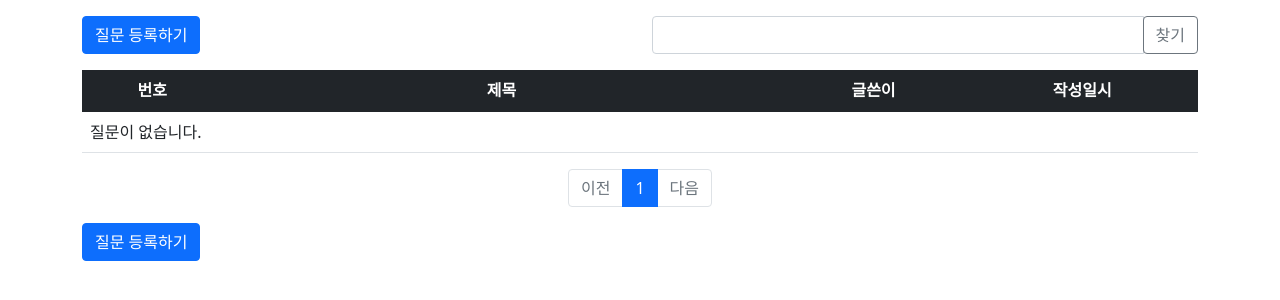
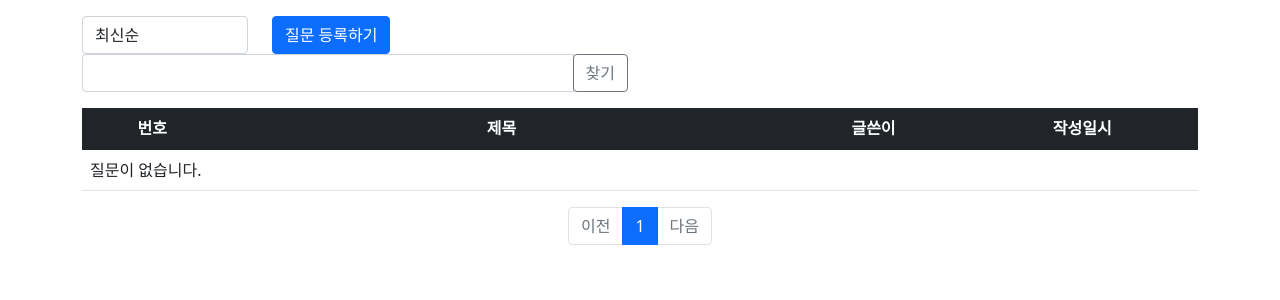
Before and after one commit to kyeonghunkim123/Hyper_Python_Study, a Django app: page / in a window 1280 px wide. Shown: the part 57-357 px from the top of the page. Run offline with Django 3.2, Linux system fonts and the light colour scheme; data that the repository does not hold is empty; some libraries are stand-ins or nearby versions.

Commit message:
최신순, 추천순, 인기순 으로 정렬

```diff
--- a/pybo/views/base_views.py
+++ b/pybo/views/base_views.py
@@ -1,13 +1,24 @@
 from django.core.paginator import Paginator
 from django.shortcuts import render, get_object_or_404
 from ..models import Question
-from django.db.models import Q
+from django.db.models import Q, Count
 
 
 def index(request):
     page = request.GET.get('page', '1')  # 페이지
     kw = request.GET.get('kw', '')  # 검색어
-    question_list = Question.objects.order_by('-create_date')
+    so = request.GET.get('so', 'recent')
+
+    # question_list = Question.objects.order_by('-create_date')
+
+    if so == 'recommend':
+        question_list = Question.objects.annotate(num_voter=Count('voter')).order_by('-num_voter', '-create_date')
+    elif so == 'popular':
+        question_list = Question.objects.annotate(num_answer=Count('answer')).order_by('-num_answer', '-create_date')
+    else:
+        question_list = Question.objects.order_by('-create_date')
+
+
     if kw:
         question_list = question_list.filter(
             Q(subject__icontains=kw) |  # 제목 검색
@@ -18,7 +29,8 @@ def index(request):
         ).distinct()
     paginator = Paginator(question_list, 10)  # 페이지당 10개씩 보여주기
     page_obj = paginator.get_page(page)
-    context = {'question_list': page_obj, 'page': page, 'kw': kw}
+    max_index = len(paginator.page_range)
+    context = {'question_list': page_obj, 'max_index': max_index, 'page': page, 'kw': kw, 'so': so}
     return render(request, 'pybo/question_list.html', context)
 
 def detail(request, question_id):
--- a/templates/pybo/question_detail.html
+++ b/templates/pybo/question_detail.html
@@ -99,7 +99,7 @@
             <label for="content" class="form-label">답변내용</label>
             <textarea {% if not user.is_authenticated %}disabled{% endif %}
               name="content" id="content" class="form-control" rows="10"></textarea>
-            <textarea name="content" id="content" class="form-control" rows="10"></textarea>
+{#            <textarea name="content" id="content" class="form-control" rows="10"></textarea>#}
         </div>
         <input type="submit" value="답변등록" class="btn btn-primary">
     </form>
--- a/templates/pybo/question_list.html
+++ b/templates/pybo/question_list.html
@@ -3,6 +3,15 @@
 {% block content %}
 <div class="container my-3">
     <div class="row my-3">
+<!-- 정렬조건 추가 -->
+        <div class="col-2">
+            <select class="form-control so">
+                <option value="recent" {% if so == 'recent' %}selected{% endif %}>최신순</option>
+                <option value="recommend" {% if so == 'recommend' %}selected{% endif %}>추천순</option>
+                <option value="popular" {% if so == 'popular' %}selected{% endif %}>인기순</option>
+            </select>
+        </div>
+<!-- 정렬조건 추가 끝-->
         <div class="col-6">
             <a href="{% url 'pybo:question_create' %}" class="btn btn-primary">질문 등록하기</a>
         </div>
@@ -92,11 +101,12 @@
         {% endif %}
     </ul>
     <!-- 페이징처리 끝 -->
-    <a href="{% url 'pybo:question_create' %}" class="btn btn-primary">질문 등록하기</a>
+{#    <a href="{% url 'pybo:question_create' %}" class="btn btn-primary">질문 등록하기</a>#}
 </div>
 <form id="searchForm" method="get" action="{% url 'index' %}">
     <input type="hidden" id="kw" name="kw" value="{{ kw|default_if_none:'' }}">
     <input type="hidden" id="page" name="page" value="{{ page }}">
+    <input type="hidden" id="so" name="so" value="{{ so }}">
 </form>
 {% endblock %}
 {% block script %}
@@ -114,5 +124,11 @@ btn_search.addEventListener('click', function() {
         document.getElementById('page').value = 1;  // 검색버튼을 클릭할 경우 1페이지부터 조회한다.
         document.getElementById('searchForm').submit();
     });
+
+    $(".so").on('change', function() {
+        $("#so").val($(this).val());
+        $("#page").val(1);
+        $("#searchForm").submit();
+    });
 </script>
 {% endblock %}
```
Also changed, not shown: config/settings.py (+18 -8 lines), my_settings.py (added, +25 -0 lines). Lines whose indentation alone changed are shown as unchanged.
